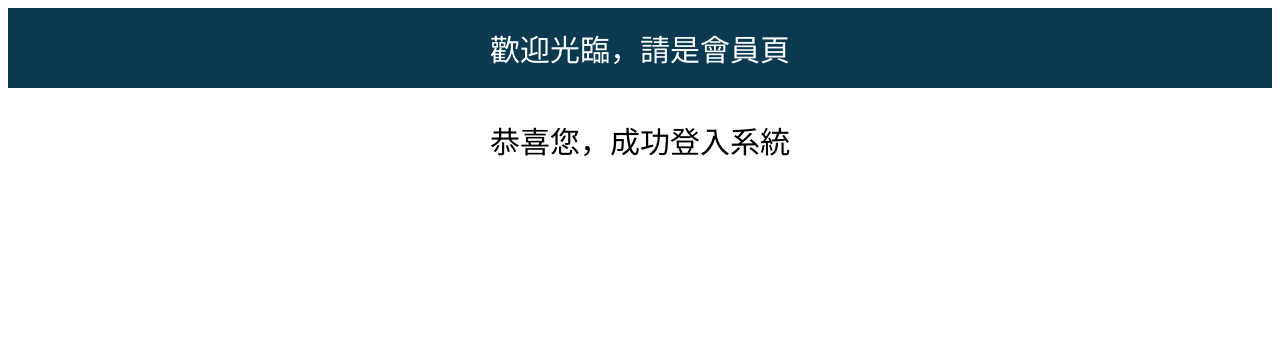
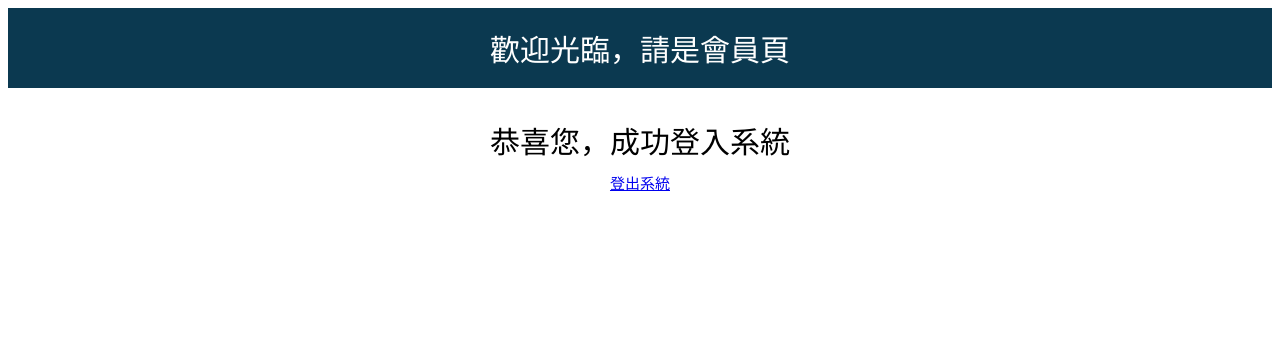
Before and after one commit to jcl77777/WH_phase1, a FastAPI app: page /member in a window 1280 px wide. Shown: the top 348 px of the page. Run offline with FastAPI, Linux system fonts and the light colour scheme; the visitor is signed in with stand-in values (Sample User, id 1).

Commit message:
Update success.html

```diff
--- a/week4/templates/success.html
+++ b/week4/templates/success.html
@@ -13,6 +13,7 @@
         </header>
         <main>
             <div class="title">恭喜您，成功登入系統</div>
+            <a href="/signout">登出系統</a>
         </main>
     </body>
 </html>
```
